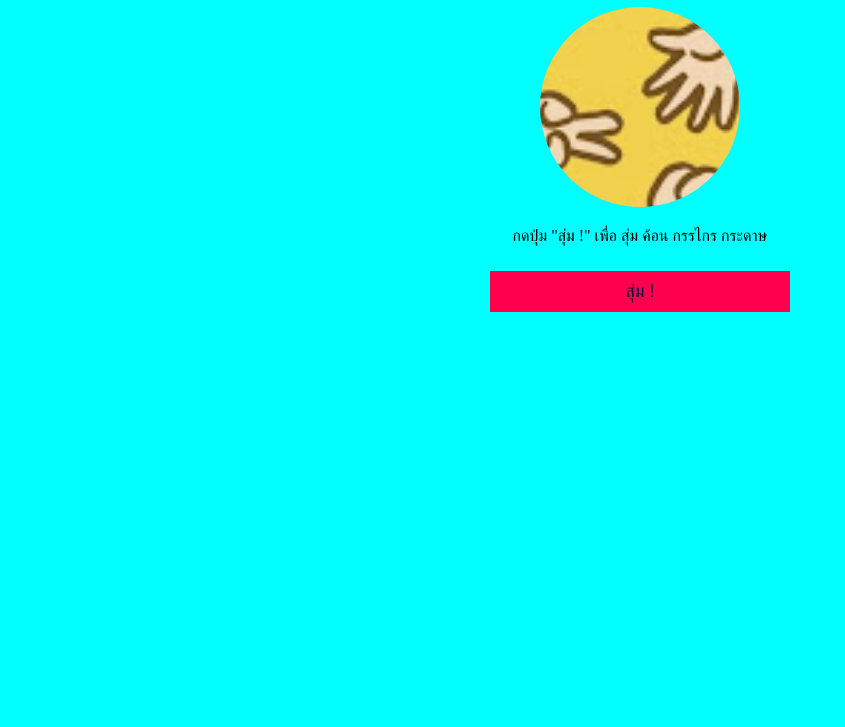
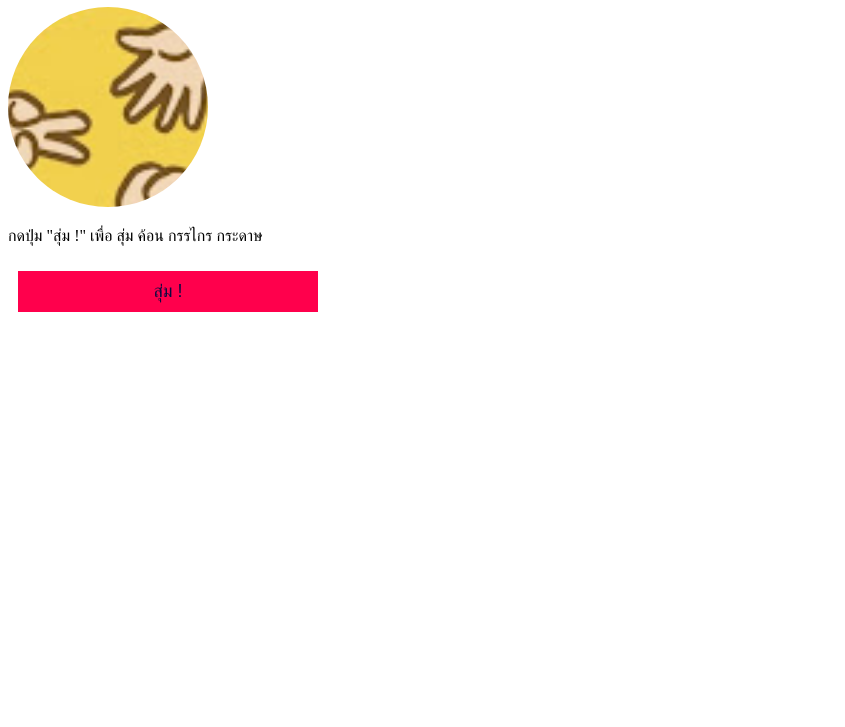
Before and after one commit to surachet01912/ko_ng, a plain HTML site: page index.html in a window 1280 px wide. Shown: the part 73-800 px from the top of the page, without its empty margins (0-845 px from the left). Drawn offline with Linux system fonts and the light colour scheme.

Commit message:
Update style.css

```diff
--- a/style.css
+++ b/style.css
@@ -1,7 +1,4 @@
-body {
-    text-align: center;
-    background-color: aqua;
-}
+
 
 img {
     border-radius: 50%;
```
